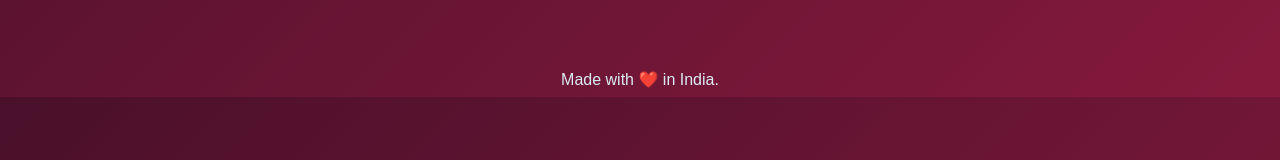
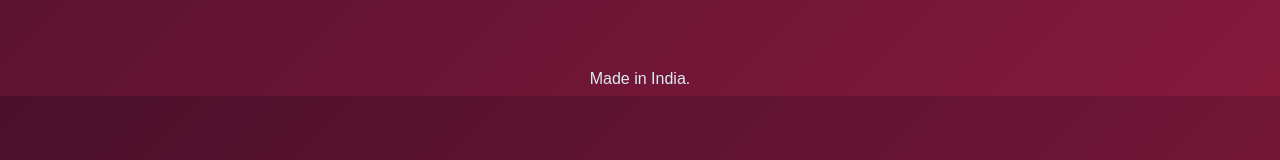
Before and after one commit to jithendrasahoo3-bit/drums_kit, a plain HTML site: page drumkit.html in a window 1280 px wide. Shown: the part 581-741 px from the top of the page. Drawn offline with Linux system fonts and the light colour scheme.

Commit message:
drumkit.html

```diff
--- a/drumkit.html
+++ b/drumkit.html
@@ -24,7 +24,7 @@
 
 
   <footer>
-    Made with ❤️ in India.
+    Made in India.
   </footer>
   <script src="index.js" charset="utf-8"></script>
 </body>
```
